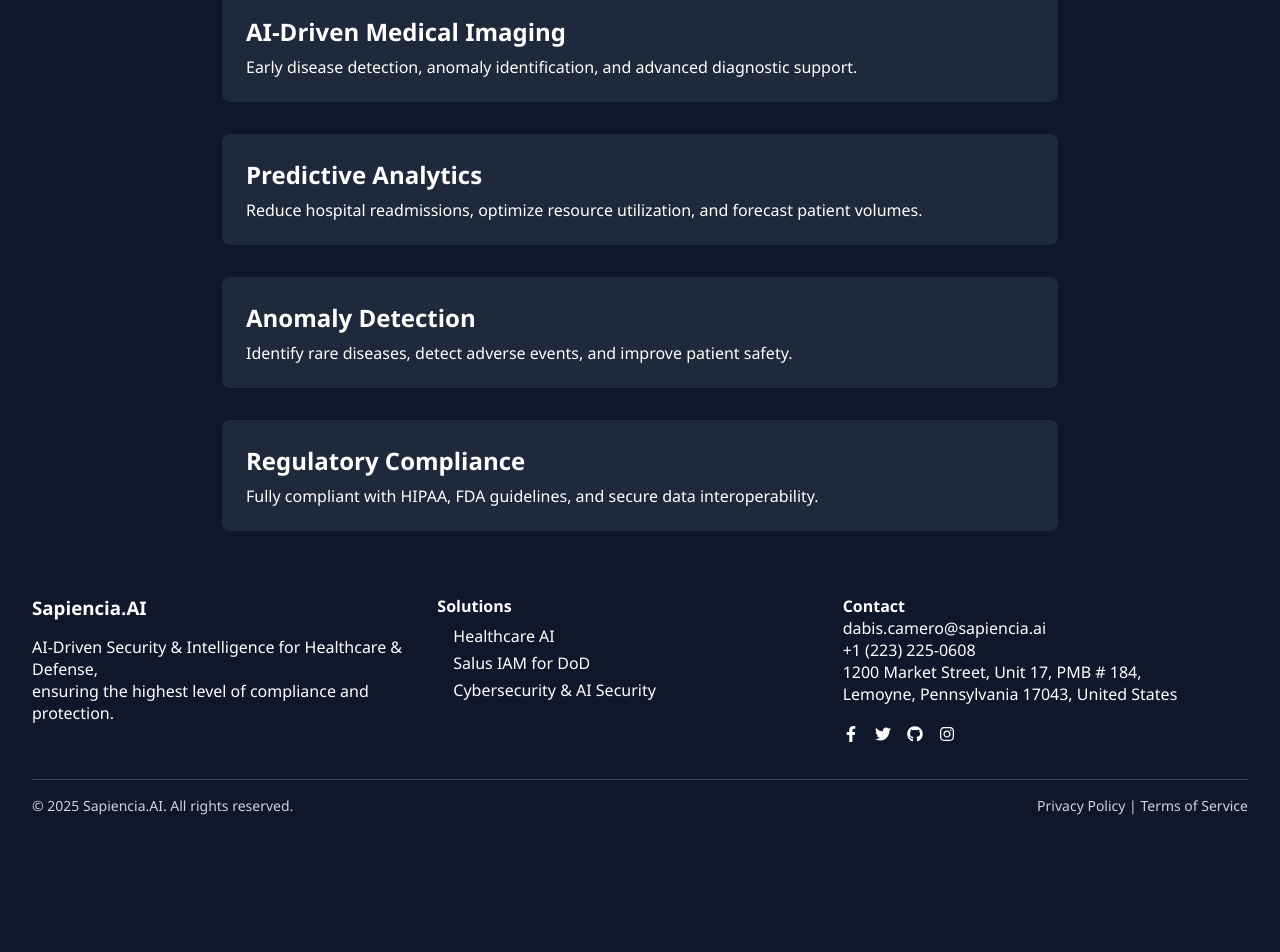
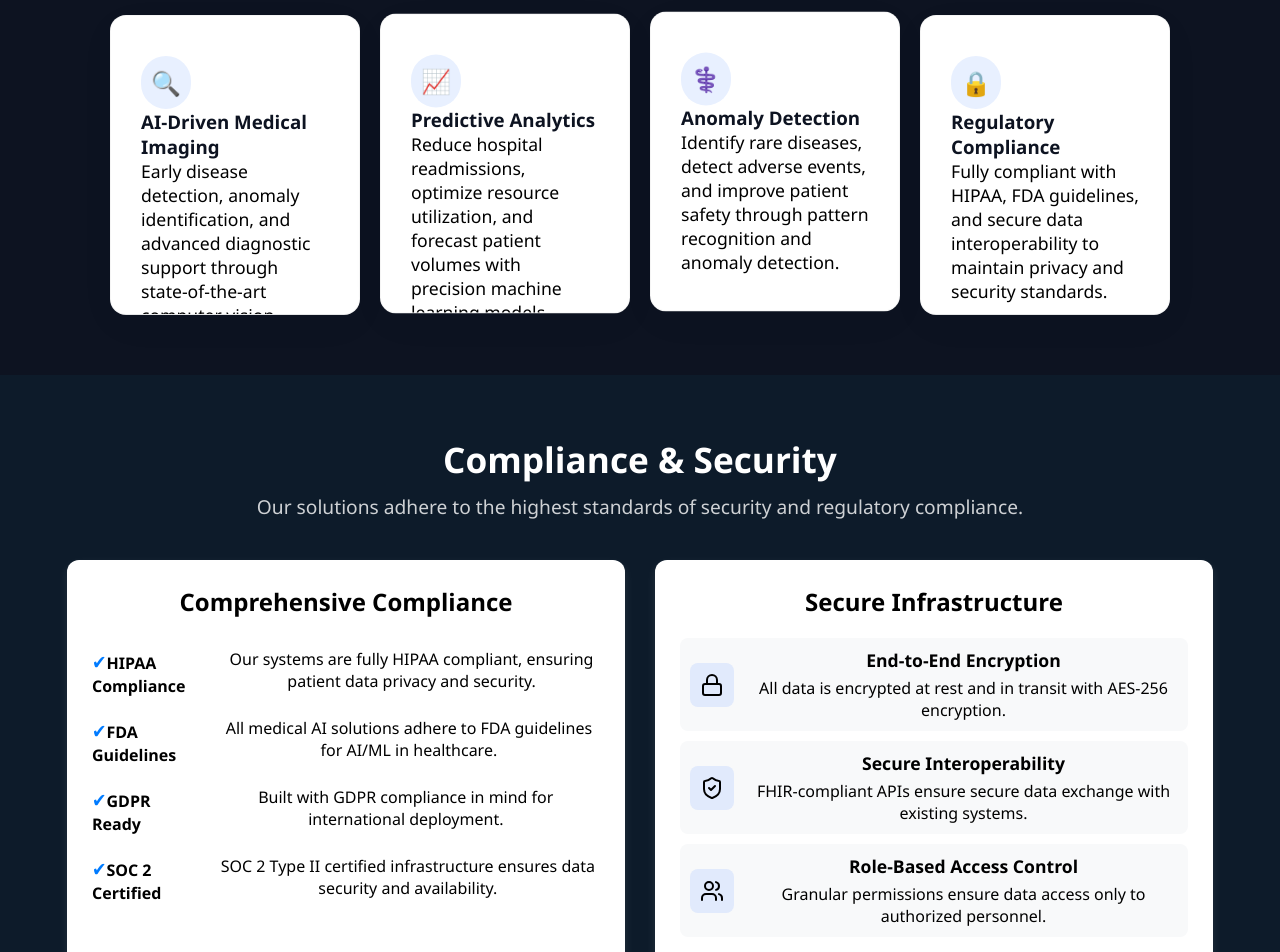
Before and after one commit to PratheekshaSudhir/Sapiencia_Recent, a React (Create React App) app: page /healthcare-ai in a window 1280 px wide. Shown: the part 240-1192 px from the top of the page. Before the commit the page ends 1087 px from the top, so only its background shows below. Built offline with nearby package versions, Linux system fonts and the light colour scheme.

Commit message:
healthcare 2 sections are added

```diff
--- a/package.json
+++ b/package.json
@@ -8,11 +8,13 @@
     "@testing-library/react": "^16.2.0",
     "@testing-library/user-event": "^13.5.0",
     "framer-motion": "^12.5.0",
+    "lucide-react": "^0.483.0",
     "react": "^19.0.0",
     "react-dom": "^19.0.0",
     "react-icons": "^5.5.0",
     "react-router-dom": "^7.3.0",
     "react-scripts": "5.0.1",
+    "recharts": "^2.15.1",
     "web-vitals": "^2.1.4"
   },
   "scripts": {
--- a/src/pages/HealthcareAI.css
+++ b/src/pages/HealthcareAI.css
@@ -1,29 +1,205 @@
-.healthcareai-container {
-    position: relative;
-    min-height: 100vh;
-    padding-top: 5rem;
+
+
+   .healthcare-section {
+    background-color: #0d1321;
+    color: #ffffff;
+    text-align: center;
+    padding: 60px 20px;
   }
 
-  .healthcareai-content {
-    max-width: 900px;
-    margin: 0 auto;
-    padding: 2rem;
-    text-align: center;
+  .healthcare-section h2 {
+    font-size: 2rem;
+    margin-top: 30px;
+    margin-bottom: 10px;
   }
 
-  .healthcareai-section {
-    margin-top: 2rem;
-    background-color: #1e293b;
-    border-radius: 8px;
-    padding: 1.5rem;
-    text-align: left;
-    transition: background-color 0.3s ease;
+  .healthcare-section p {
+    font-size: 1.1rem;
+    max-width: 600px;
+    margin: 0 auto 40px auto;
+    color: #b0b3b8;
   }
 
-  .healthcareai-section:hover {
-    background-color: #2d3748;
+  .solutions-health-container {
+    display: flex;
+    justify-content: center;
+    gap: 20px;
+    flex-wrap: wrap;
   }
 
-  .healthcareai-section h2 {
-    margin-bottom: 0.5rem;
+  .solution-health-card {
+    background: #ffffff;
+    color: #0d1321;
+    height: 300px;
+    padding: 20px;
+    border-radius: 10px;
+    width: 250px;
+    text-align: left;
+    box-shadow: 0px 4px 10px rgba(255, 255, 255, 0.1);
+    transition: transform 0.3s ease-in-out;
   }
+
+  .solution-card:hover {
+    transform: translateY(-5px);
+  }
+  .solution-health-card {
+    background-color: white;
+    border-radius: 16px;
+    padding: 40px 30px;
+    box-shadow: 0 10px 40px rgba(0, 0, 0, 0.03);
+    transition: all 0.4s ease;
+    position: relative;
+    overflow: hidden;
+    display: flex;
+    flex-direction: column;
+    text-align: left;
+    border: 1px solid rgba(0, 0, 0, 0.04);
+    animation: float 6s ease-in-out infinite;
+  }
+  .solution-health-card p{
+    color: black;
+  }
+  .solution-health-card:hover {
+    transform: translateY(-8px);
+    box-shadow: 0 15px 50px rgba(0, 0, 0, 0.08);
+  }
+
+  .solution-health-card:nth-child(2) {
+    animation-delay: 1s;
+  }
+
+  .solution-health-card:nth-child(3) {
+    animation-delay: 2s;
+  }
+
+  .solution-health-card::before {
+    content: '';
+    position: absolute;
+    top: 0;
+    left: 0;
+    right: 0;
+    height: 6px;
+    background: linear-gradient(90deg, #4a6285, #7f9cc5);
+    opacity: 0;
+    transition: opacity 0.3s ease;
+  }
+
+  .solution-health-card:hover::before {
+    opacity: 1;
+  }
+
+
+  .icon {
+    align-items: center;
+    background: #e8f0ff;
+    display: inline-block;
+    width: 50px;
+    padding: 10px;
+    border-radius: 50px;
+    font-size: 24px;
+  }
+
+  .solution-card h3 {
+    margin: 15px 0 10px;
+    font-size: 1.2rem;
+  }
+
+  .solution-card p {
+    font-size: 1rem;
+    color: #333;
+  }
+
+  /*Compliance security  styling*/
+  .compliance-section {
+    background-color: #0d1b2a;
+    color: white;
+    text-align: center;
+    padding: 60px 20px;
+  }
+
+  .section-title {
+    font-size: 2.2rem;
+    font-weight: bold;
+    margin-bottom: 10px;
+  }
+
+  .section-subtitle {
+    font-size: 1.2rem;
+    margin-bottom: 40px;
+    opacity: 0.8;
+  }
+
+  .compliance-container {
+    display: flex;
+    justify-content: center;
+    gap: 30px;
+    flex-wrap: wrap;
+  }
+
+  .compliance-card {
+    background: white;
+    color: black;
+    border-radius: 12px;
+    padding: 25px;
+    width: 45%;
+    min-width: 300px;
+    box-shadow: 0px 4px 10px rgba(255, 255, 255, 0.1);
+  }
+
+  .compliance-card h3 {
+    font-size: 1.5rem;
+    margin-bottom: 20px;
+  }
+
+  .compliance-list {
+    list-style: none;
+    padding: 0;
+  }
+
+  .compliance-list li {
+    display: flex;
+    align-items: flex-start;
+    gap: 10px;
+    margin-bottom: 15px;
+  }
+  .list{
+    display: flex;
+    gap: 2rem;
+    margin-bottom: 10px;;
+  }
+  .check-icon {
+    color: #007bff;
+    font-size: 1.2rem;
+  }
+  .list-key{
+    text-align: left;
+    margin-top: 10px;
+  }
+  .list-val{
+    text-align: center;
+    margin-top: 10px;
+  }
+  .secure-feature {
+    display: flex;
+    align-items: center;
+    gap: 15px;
+    background: #f8f9fa;
+    padding: 10px;
+    border-radius: 8px;
+    margin-bottom: 10px;
+  }
+
+  .secure-icon {
+    background: #e1eafc;
+    padding: 10px;
+    border-radius: 8px;
+    display: flex;
+    align-items: center;
+    justify-content: center;
+  }
+
+  .secure-feature strong {
+    display: block;
+    font-size: 1.1rem;
+    margin-bottom: 5px;
+  }
--- a/src/pages/HealthcareAI.js
+++ b/src/pages/HealthcareAI.js
@@ -3,39 +3,142 @@
 import Footer from '../components/Footer';
 import AnimatedBackground from '../components/AnimatedBackground';
 import './HealthcareAI.css';
+import { useState } from 'react';
+import { ShieldCheck, Lock, Users } from "lucide-react";
+
+const solutions_health = [
+  {
+    icon: "🔍",
+    title: "AI-Driven Medical Imaging",
+    description:
+      "Early disease detection, anomaly identification, and advanced diagnostic support through state-of-the-art computer vision.",
+  },
+  {
+    icon: "📈",
+    title: "Predictive Analytics",
+    description:
+      "Reduce hospital readmissions, optimize resource utilization, and forecast patient volumes with precision machine learning models.",
+  },
+  {
+    icon: "⚕️",
+    title: "Anomaly Detection",
+    description:
+      "Identify rare diseases, detect adverse events, and improve patient safety through pattern recognition and anomaly detection.",
+  },
+  {
+    icon: "🔒",
+    title: "Regulatory Compliance",
+    description:
+      "Fully compliant with HIPAA, FDA guidelines, and secure data interoperability to maintain privacy and security standards.",
+  },
+];
 
 const HealthcareAI = () => {
+
   return (
     <div className="healthcareai-container">
       <AnimatedBackground />
       <Navbar />
-      <div className="healthcareai-content">
-        <h1>Healthcare AI Solutions</h1>
+      <section className="healthcare-section">
+      <h2>AI Solutions for Healthcare</h2>
       <p>
-          Sapiencia.AI provides AI-driven medical imaging, predictive analytics, and secure data
-          platforms to enhance patient outcomes and streamline healthcare operations.
+        Our AI solutions provide healthcare professionals with powerful tools to
+        improve patient outcomes, reduce costs, and enhance operational
+        efficiency.
+      </p>
+      <div className="solutions-health-container">
+        {solutions_health.map((solution, index) => (
+          <div className="solution-health-card" key={index}>
+            <div className="icon">{solution.icon}</div>
+            <h3>{solution.title}</h3>
+            <p>{solution.description}</p>
+          </div>
+        ))}
+      </div>
+    </section>
+
+    <section className="compliance-section">
+      <h2 className="section-title">Compliance & Security</h2>
+      <p className="section-subtitle">
+        Our solutions adhere to the highest standards of security and regulatory compliance.
       </p>
 
-        <div className="healthcareai-section">
-          <h2>AI-Driven Medical Imaging</h2>
-          <p>Early disease detection, anomaly identification, and advanced diagnostic support.</p>
+      <div className="compliance-container">
+        {/* Comprehensive Compliance */}
+        <div className="compliance-card">
+          <h3>Comprehensive Compliance</h3>
+          <ul className="compliance-list">
+            <div className='list'>
+              <div className='list-key'>
+                <span className="check-icon">✔</span>
+                <strong>HIPAA Compliance</strong>
+              </div>
+              <div className='list-val'>
+                Our systems are fully HIPAA compliant, ensuring patient data privacy and security.
+              </div>
             </div>
 
-        <div className="healthcareai-section">
-          <h2>Predictive Analytics</h2>
-          <p>Reduce hospital readmissions, optimize resource utilization, and forecast patient volumes.</p>
+            <div className='list'>
+              <div className='list-key'>
+                <span className="check-icon">✔</span>
+                <strong>FDA Guidelines</strong>
+              </div>
+              <div className='list-val'>
+              All medical AI solutions adhere to FDA guidelines for AI/ML in healthcare.
+              </div>
             </div>
 
-        <div className="healthcareai-section">
-          <h2>Anomaly Detection</h2>
-          <p>Identify rare diseases, detect adverse events, and improve patient safety.</p>
+            <div className='list'>
+              <div className='list-key'>
+                <span className="check-icon">✔</span>
+                <strong>GDPR Ready</strong> <br />
+              </div>
+              <div className='list-val'>
+              Built with GDPR compliance in mind for international deployment.
+              </div>
             </div>
 
-        <div className="healthcareai-section">
-          <h2>Regulatory Compliance</h2>
-          <p>Fully compliant with HIPAA, FDA guidelines, and secure data interoperability.</p>
+            <div className='list'>
+              <div className='list-key'>
+                <span className="check-icon">✔</span>
+                <strong>SOC 2 Certified</strong>
+              </div>
+              <div className='list-val'>
+              SOC 2 Type II certified infrastructure ensures data security and availability.
               </div>
             </div>
+          </ul>
+        </div>
+
+        {/* Secure Infrastructure */}
+        <div className="compliance-card">
+          <h3>Secure Infrastructure</h3>
+          <div className="secure-feature">
+            <div className="secure-icon"><Lock size={24} /></div>
+            <div>
+              <strong>End-to-End Encryption</strong>
+              <p>All data is encrypted at rest and in transit with AES-256 encryption.</p>
+            </div>
+          </div>
+          <div className="secure-feature">
+            <div className="secure-icon"><ShieldCheck size={24} /></div>
+            <div>
+              <strong>Secure Interoperability</strong>
+              <p>FHIR-compliant APIs ensure secure data exchange with existing systems.</p>
+            </div>
+          </div>
+          <div className="secure-feature">
+            <div className="secure-icon"><Users size={24} /></div>
+            <div>
+              <strong>Role-Based Access Control</strong>
+              <p>Granular permissions ensure data access only to authorized personnel.</p>
+            </div>
+          </div>
+        </div>
+      </div>
+    </section>
+
+
       <Footer />
     </div>
   );
```
Also changed, not shown: 1 other file (tests, documents, lock files or other folders). Lines whose indentation alone changed are shown as unchanged.
